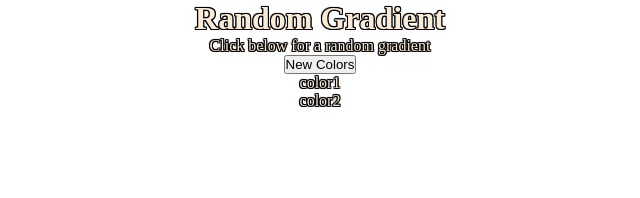
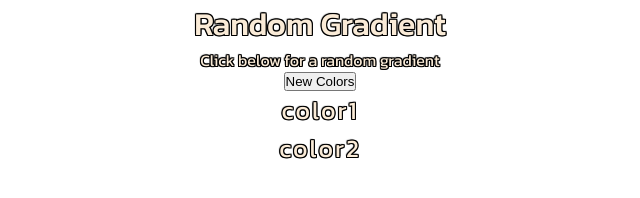
Before and after one commit to mbeckdev/background-generator, a plain HTML site: page index.html in a window 1280 px wide. Shown: the top 198 px of the page, without its empty margins (320-960 px from the left). Drawn offline with Linux system fonts and the light colour scheme.

Commit message:
changed the font and size

```diff
--- a/index.html
+++ b/index.html
@@ -4,6 +4,8 @@
     <meta charset='UTF-8' />
     <title>Random Gradient</title>
     <link rel='stylesheet' href='styles.css' />
+    <link rel="preconnect" href="https://fonts.gstatic.com">
+    <link href="https://fonts.googleapis.com/css2?family=Kanit:wght@400;500&display=swap" rel="stylesheet">
 </main>
 
 <body id='bod'>
@@ -11,8 +13,8 @@
     <p>Click below for a random gradient</p>
 
     <button id='btn' onclick='colors()'>New Colors</button>
-    <div id='color1'>color1</div>
-    <div id='color2'>color2</div>
+    <div id='color1' class='color-val'>color1</div>
+    <div id='color2' class='color-val'>color2</div>
     <h2 id='haha'>haha</h2>
 
     <div id='phone-size'>
--- a/styles.css
+++ b/styles.css
@@ -17,9 +17,19 @@ body {
     display: flex;
     flex-direction: column;
     align-items: center;
+    font-family: 'Kanit', sans-serif;
+    font-weight: 400;
+
 }
 h1, p, button, h2 {
     margin: 0 auto;
+}
+.color-val {
+    letter-spacing: 2px;
+    font-size: 25px;
+}
+h1 {
+    font-weight: 500;
 }
 h2 {
     margin: 1600px 0 0 0;
```
Also changed, not shown: app.js (+4 -4 lines), 1 other file.
